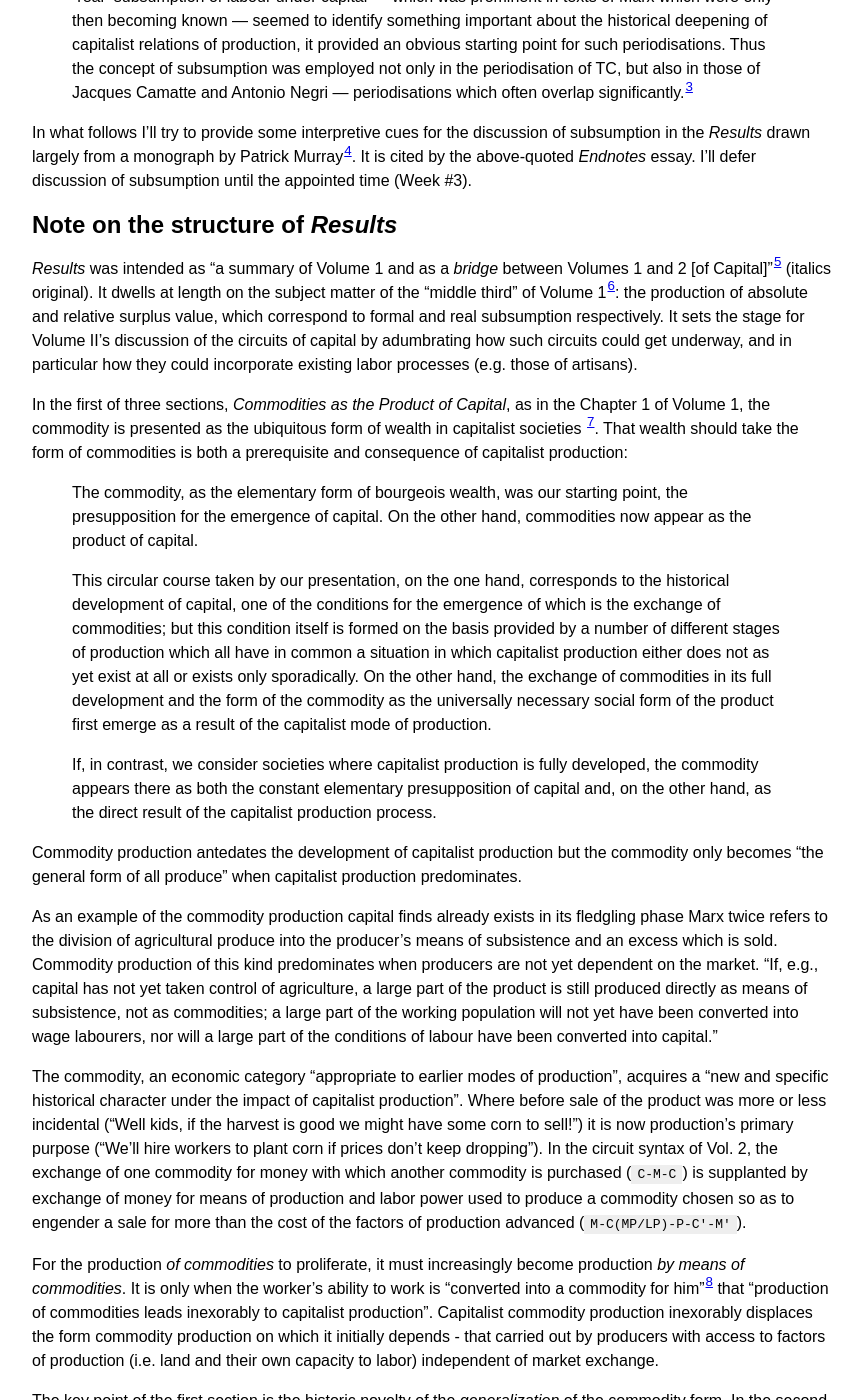
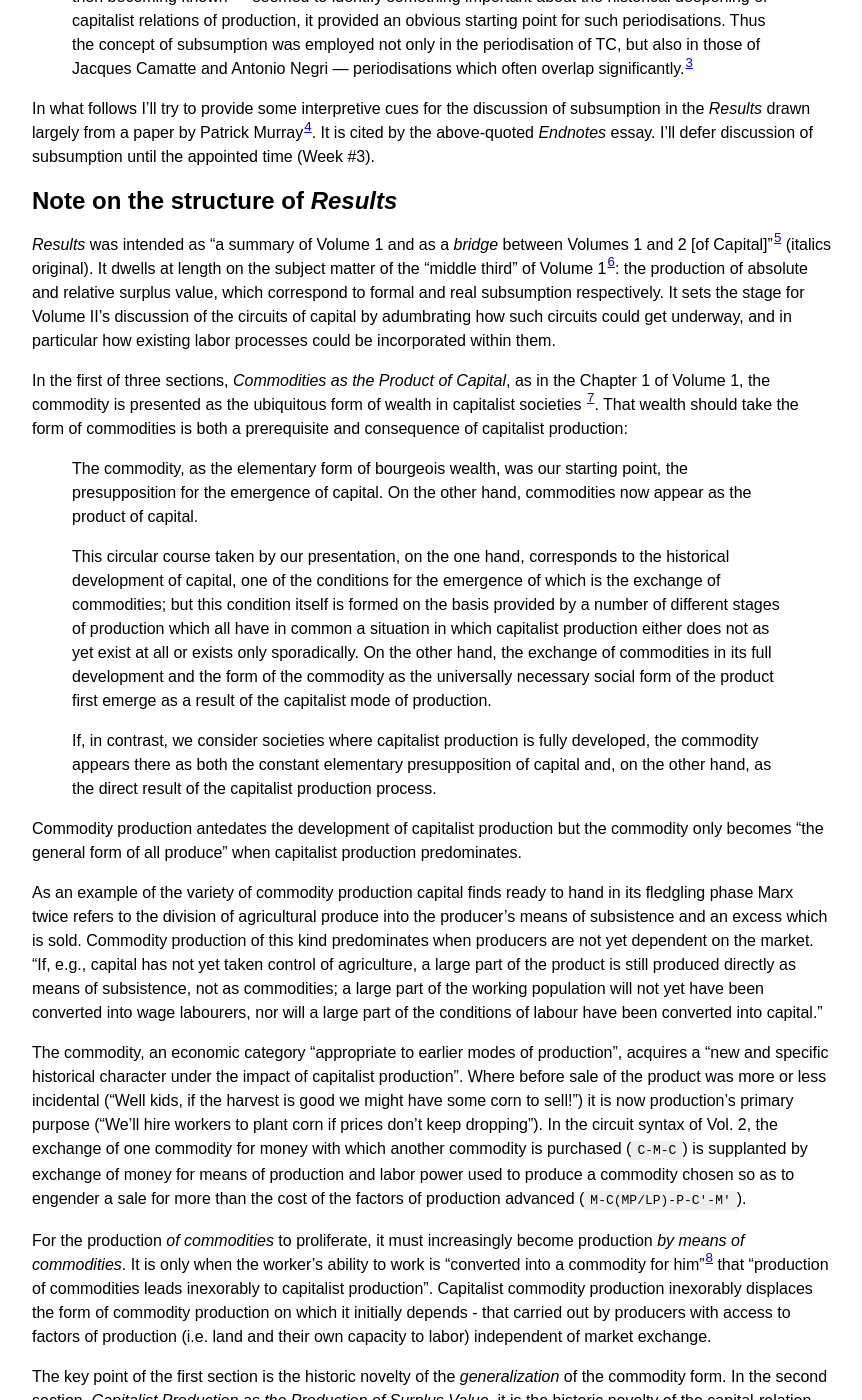
Before and after one commit to heiswayi/the-plain, a Jekyll site: the page built from _posts/2016-09-14-origins-proletariat.md, in a window 1280 px wide and 1400 px high, scrolled down 857 px. Shown: the whole window, without its empty margins (208-1070 px from the left). Built offline with Jekyll 4.4.1, drawn with Linux system fonts in a browser that asks for light colours; some of the changed text lies outside the part shown.

Commit message:
minor wording changes

```diff
--- a/_posts/2016-09-14-origins-proletariat.md
+++ b/_posts/2016-09-14-origins-proletariat.md
@@ -12,17 +12,17 @@ For the first week of the D.C. _Endnotes_ reading group I suggested we do some b
 
 I chose the Eley text for the simple reason that the authors of Endnotes  [cite](https://endnotes.org.uk/issues/4/en/endnotes-the-fracturing-of-the-workers-movement) it and it forms the backbone of the _[European Socialism and Communism Reader](https://communistresearchcluster.wordpress.com/readers/)_ that _Endnotes_-affiliated persons were among the editors of. I take it that Eley is one influence on the Endnotes telling of the story of the rise and fall of the workers' movement in _[A History of Separation](https://endnotes.org.uk/issues/4/en/endnotes-preface)_.
 
-I thought we should read _Results_ for its explication of formal and real subsumption of the labor process by capital. The concept of formal subsumption makes intelligible the development of distinctively capitalist class structure, the fall of the lord and serf, master and apprentice, landowner and peasant, etc. into the orbit of the capital-relation. Real subsumption makes intelligible the technical changes attendant to this change, and continual social tumult that ensues. Eley says "Industry brought the 'social problem.'" [^socialproblem] Marx explains why this should be so.
+I thought we should read _Results_ for its explication of formal and real subsumption of the labor process by capital. The concept of formal subsumption makes intelligible the development of distinctively capitalist class structure, the fall of the lord and serf, master and apprentice, landowner and peasant, etc. into the orbit of the capital-relation. Real subsumption makes intelligible the attendant technical changes, and continual social tumult that ensues. Eley says "Industry brought the 'social problem.'" [^socialproblem] Marx explains why this should be so.
 
 Moreover, for Endnotes and their interlocutors, rival conceptions of subsumption are used to justify rival periodizations of the history of socialist and working class movements, and it is to _Results_ (inter alia) that they look for textual warrant:
 
 > In the 1970s — in the midst of the historical break with the programmatic[^programmatism] epoch of class struggle — the concept of “subsumption” emerged in Marxist discourse in the process of a general return to Marx, and in particular to the drafts of Capital. In a moment of rupture, the need to periodise the history of the capitalist class relation was evident. Since the distinction between the “formal” and “real” subsumption of labour under capital — which was prominent in texts of Marx which were only then becoming known — seemed to identify something important about the historical deepening of capitalist relations of production, it provided an obvious starting point for such periodisations. Thus the concept of subsumption was employed not only in the periodisation of TC, but also in those of Jacques Camatte and Antonio Negri — periodisations which often overlap significantly.[^periodize]
 
-In what follows I'll try to provide some interpretive cues for the discussion of subsumption in the _Results_ drawn largely from a monograph by Patrick Murray[^murray]. It is cited by the above-quoted _Endnotes_ essay. I'll defer discussion of subsumption until the appointed time (Week #3).
+In what follows I'll try to provide some interpretive cues for the discussion of subsumption in the _Results_ drawn largely from a paper by Patrick Murray[^murray]. It is cited by the above-quoted _Endnotes_ essay. I'll defer discussion of subsumption until the appointed time (Week #3).
 
 # Note on the structure of _Results_
 
-_Results_ was intended as "a summary of Volume 1 and as a _bridge_ between Volumes 1 and 2 [of Capital]"[^mandel] (italics original). It dwells at length on the subject matter of the "middle third" of Volume 1[^middlethird]: the production of absolute and relative surplus value, which correspond to formal and real subsumption respectively. It sets the stage for Volume II's discussion of the circuits of capital by adumbrating how such circuits could get underway, and in particular how they could incorporate existing labor processes (e.g. those of artisans).
+_Results_ was intended as "a summary of Volume 1 and as a _bridge_ between Volumes 1 and 2 [of Capital]"[^mandel] (italics original). It dwells at length on the subject matter of the "middle third" of Volume 1[^middlethird]: the production of absolute and relative surplus value, which correspond to formal and real subsumption respectively. It sets the stage for Volume II's discussion of the circuits of capital by adumbrating how such circuits could get underway, and in particular how existing labor processes could be incorporated within them.
 
 In the first of three sections, _Commodities as the Product of Capital_, as in the Chapter 1 of Volume 1, the commodity is presented as the ubiquitous form of wealth in capitalist societies [^commodityform]. That wealth should take the form of commodities is both a prerequisite and consequence of capitalist production:
 
@@ -34,11 +34,11 @@ In the first of three sections, _Commodities as the Product of Capital_, as in t
 
 Commodity production antedates the development of capitalist production but the commodity only becomes "the general form of all produce" when capitalist production predominates.
 
-As an example of the commodity production capital finds already exists in its fledgling phase Marx twice refers to the division of agricultural produce into the producer's means of subsistence and an excess which is sold. Commodity production of this kind predominates when producers are not yet dependent on the market. "If, e.g., capital has not yet taken control of agriculture, a large part of the product is still produced directly as means of subsistence, not as commodities; a large part of the working population will not yet have been converted into wage labourers, nor will a large part of the conditions of labour have been converted into capital."
+As an example of the variety of commodity production capital finds ready to hand in its fledgling phase Marx twice refers to the division of agricultural produce into the producer's means of subsistence and an excess which is sold. Commodity production of this kind predominates when producers are not yet dependent on the market. "If, e.g., capital has not yet taken control of agriculture, a large part of the product is still produced directly as means of subsistence, not as commodities; a large part of the working population will not yet have been converted into wage labourers, nor will a large part of the conditions of labour have been converted into capital."
 
 The commodity, an economic category "appropriate to earlier modes of production", acquires a "new and specific historical character under the impact of capitalist production". Where before sale of the product was more or less incidental ("Well kids, if the harvest is good we might have some corn to sell!") it is now production's primary purpose ("We'll hire workers to plant corn if prices don't keep dropping"). In the circuit syntax of Vol. 2, the exchange of one commodity for money with which another commodity is purchased (`C-M-C`) is supplanted by exchange of money for means of production and labor power used to produce a commodity chosen so as to engender a sale for more than the cost of the factors of production advanced (`M-C(MP/LP)-P-C'-M'`).
 
-For the production _of commodities_ to proliferate, it must increasingly become production _by means of commodities_. It is only when the worker's ability to work is "converted into a commodity for him"[^forHim] that "production of commodities leads inexorably to capitalist production". Capitalist commodity production inexorably displaces the form commodity production on which it initially depends - that carried out by producers with access to factors of production (i.e. land and their own capacity to labor) independent of market exchange.
+For the production _of commodities_ to proliferate, it must increasingly become production _by means of commodities_. It is only when the worker's ability to work is "converted into a commodity for him"[^forHim] that "production of commodities leads inexorably to capitalist production". Capitalist commodity production inexorably displaces the form of commodity production on which it initially depends - that carried out by producers with access to factors of production (i.e. land and their own capacity to labor) independent of market exchange.
 
 The key point of the first section is the historic novelty of the _generalization_ of the commodity form. In the second section, _Capitalist Production as the Production of Surplus Value_, it is the historic novelty of the capital-relation that's emphasized. Put another way, Marx is keen to circumscribe the historical period to which the concept of capital can be applied without obfuscating social reality.
 
```
